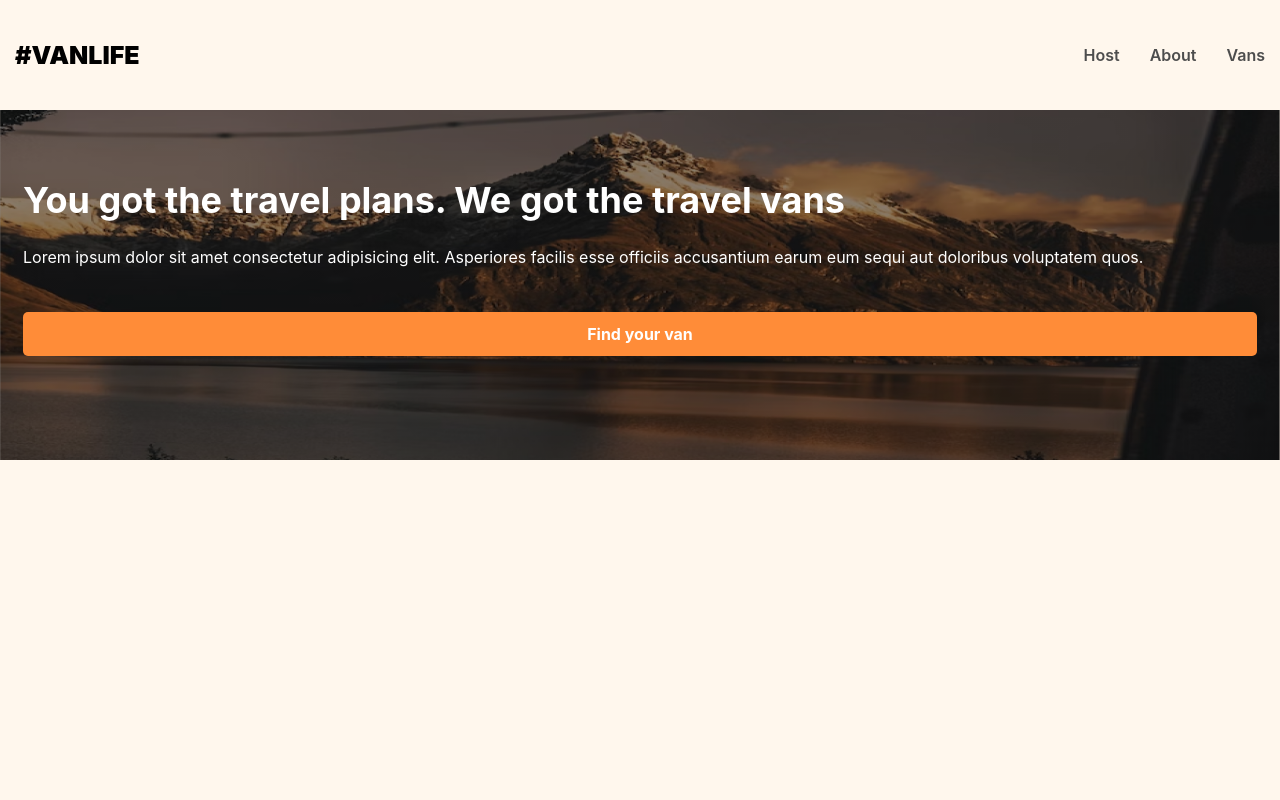
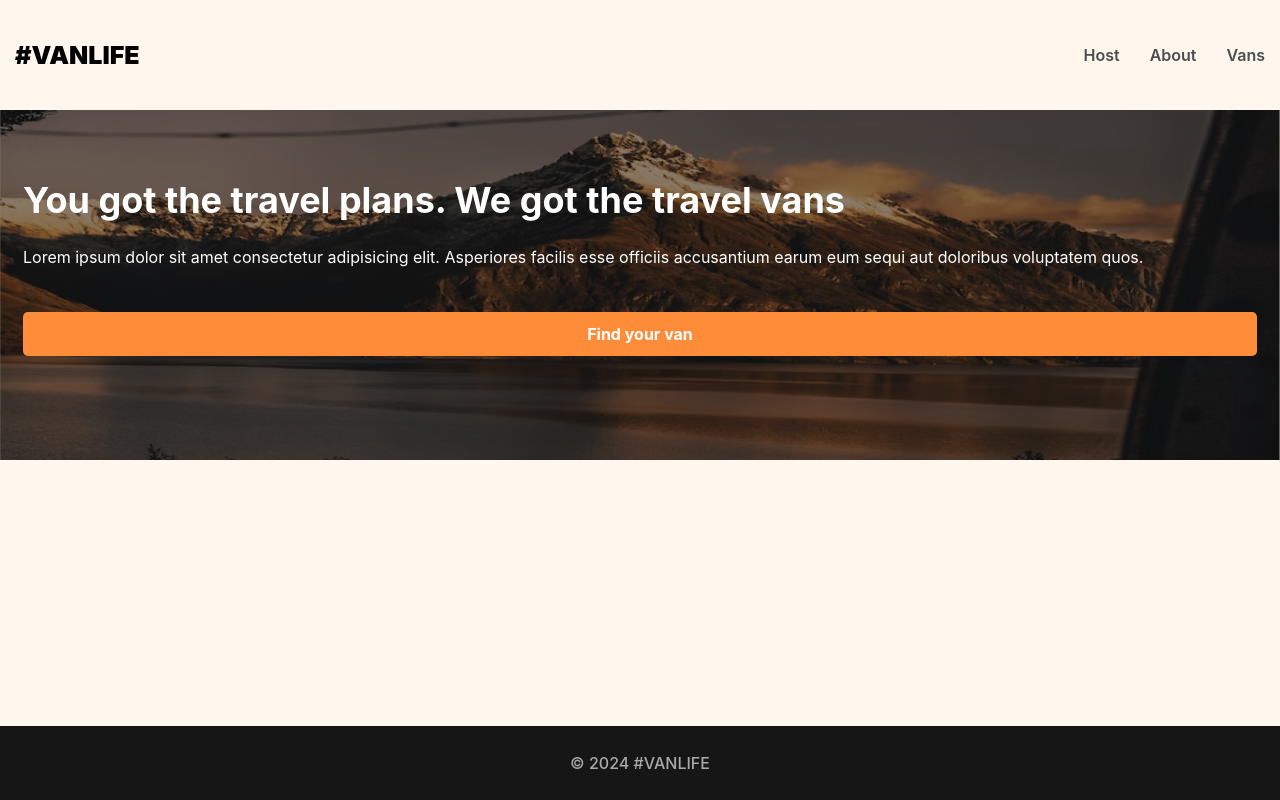
Before and after one commit to krisnomukti/react_router, a React (Vite) app: page / in a window 1280 px wide. Built offline with nearby package versions, Linux system fonts and the light colour scheme.

Commit message:
feat(footer): footer page

```diff
--- /dev/null
+++ b/src/components/Footer.jsx
@@ -0,0 +1,3 @@
+export default function Footer() {
+  return <footer>&#169; 2024 #VANLIFE</footer>;
+}
--- a/src/components/Layout.jsx
+++ b/src/components/Layout.jsx
@@ -1,12 +1,18 @@
 import { Outlet } from 'react-router-dom';
 
 import Header from './Header';
+import Footer from './Footer';
 
 export default function Layout() {
   return (
-    <>
+    <div className='site-wrapper'>
       <Header />
-      <Outlet />
-    </>
+
+      <main>
+        <Outlet />
+      </main>
+
+      <Footer />
+    </div>
   );
 }
```
